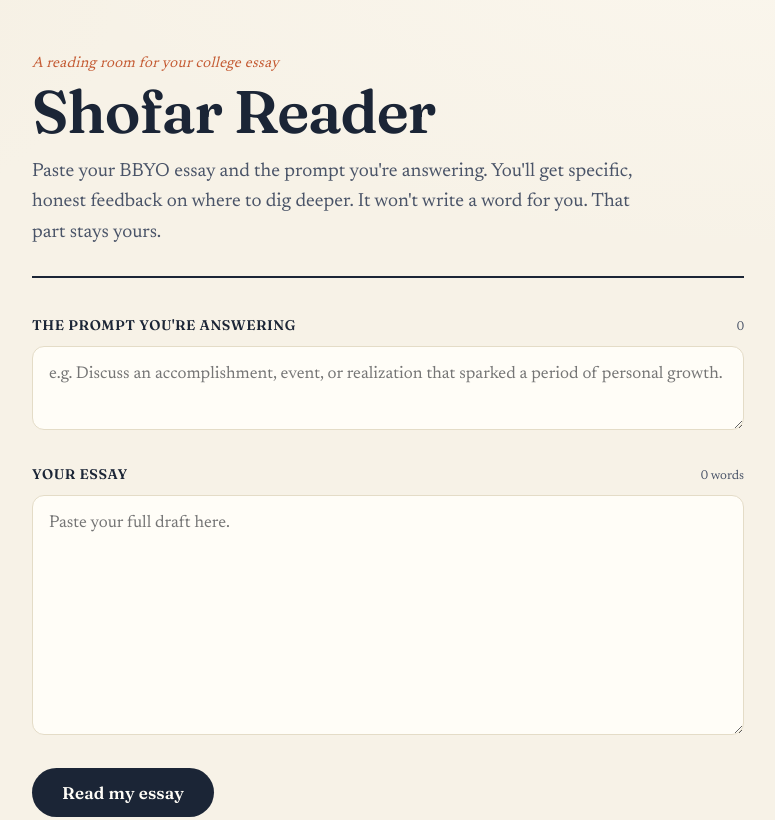
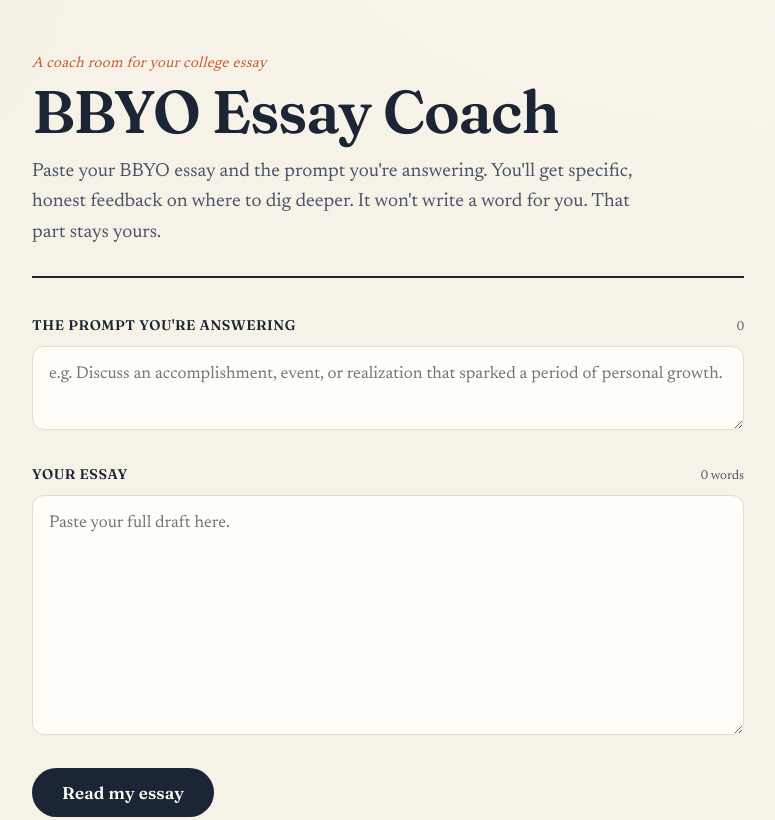
Before and after one commit to kobiweitzman/bbyo-essay-helper, a website: page bbyo-essay-helper/index.html in a window 1280 px wide. Shown: the top 820 px of the page, without its empty margins (252-1027 px from the left). Drawn offline with Linux system fonts and the light colour scheme.

Commit message:
Update index.html

```diff
--- a/bbyo-essay-helper/index.html
+++ b/bbyo-essay-helper/index.html
@@ -3,7 +3,7 @@
 <head>
 <meta charset="UTF-8" />
 <meta name="viewport" content="width=device-width, initial-scale=1.0" />
-<title>Shofar Reader — BBYO Essay Feedback</title>
+<title>BBYO Essay Coach</title>
 <link rel="preconnect" href="https://fonts.googleapis.com" />
 <link rel="preconnect" href="https://fonts.gstatic.com" crossorigin />
 <link href="https://fonts.googleapis.com/css2?family=Fraunces:opsz,wght@9..144,400;9..144,500;9..144,600;9..144,700&family=Newsreader:opsz,wght@6..72,400;6..72,500;6..72,600&display=swap" rel="stylesheet" />
@@ -182,8 +182,8 @@
 <body>
   <div class="wrap">
     <header class="mast">
-      <p class="kicker">A reading room for your college essay</p>
-      <h1>Shofar&nbsp;Reader</h1>
+      <p class="kicker">A coach room for your college essay</p>
+      <h1>BBYO Essay&nbsp;Coach</h1>
       <p class="standfirst">Paste your BBYO essay and the prompt you're answering. You'll get specific, honest feedback on where to dig deeper. It won't write a word for you. That part stays yours.</p>
     </header>
 
```
